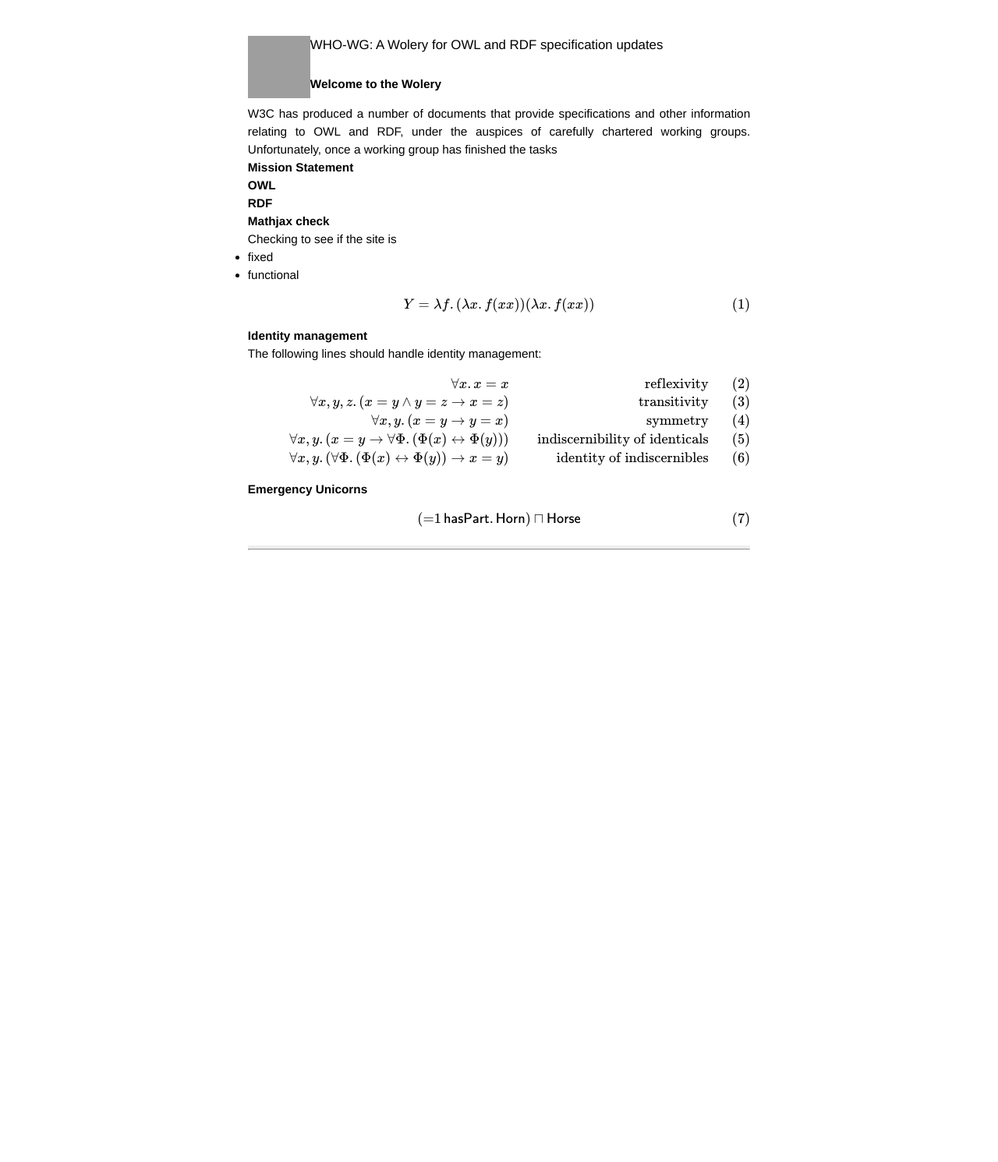
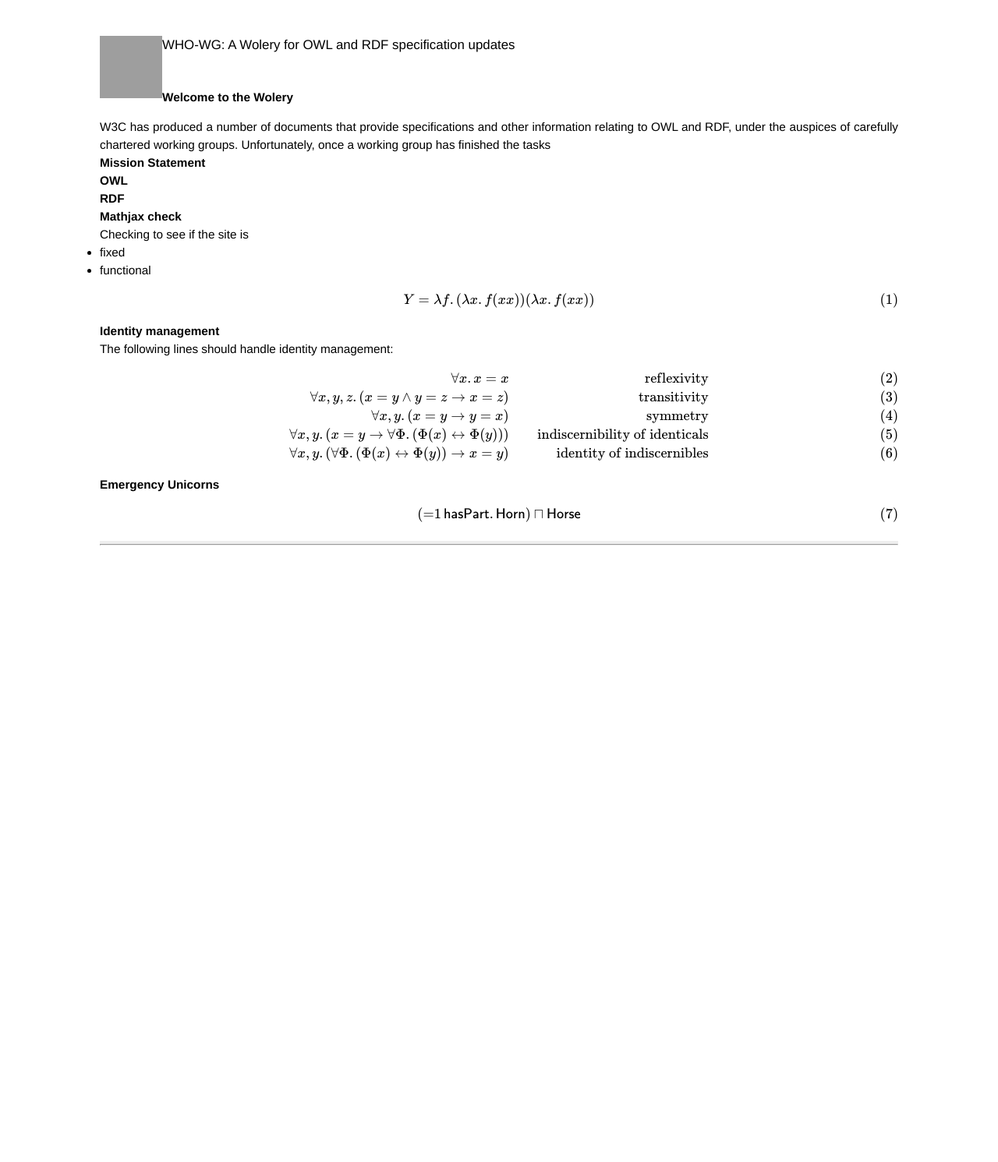
Before and after one commit to WHO-WG/WHO-WG.github.io, a Jekyll site: the page built from index.html, in a window 1280 px wide. Shown: the whole page at 78% size. Built offline with Jekyll 4.4.1, drawn with Linux system fonts in a browser that asks for light colours; Markdown is read by kramdown in place of the engine named in the settings; formulas are drawn with MathJax 3; grey boxes are pictures that could not be loaded.

Commit message:
header change

```diff
--- a/_layouts/default.html
+++ b/_layouts/default.html
@@ -23,7 +23,7 @@
           <div class="header">
 	    <img src="{{site.github.owner_gravatar_url}}" style="width:
           80px; vertical-align: middle; float:left;"/>
-	    <p> WHO-WG: A Wolery for OWL and RDF specification updates</p>
+	    <div class="title"> WHO-WG: A Wolery for OWL and RDF specification updates</div>
           </div>
 
           {{ content }}
--- a/css/main.css
+++ b/css/main.css
@@ -57,7 +57,7 @@
 .site {
   font-size: 115%;
   text-align: justify;
-  width: 42em;
+  width: 80%;
   margin: 3em auto 2em;
   line-height: 1.5em;
 }
```
